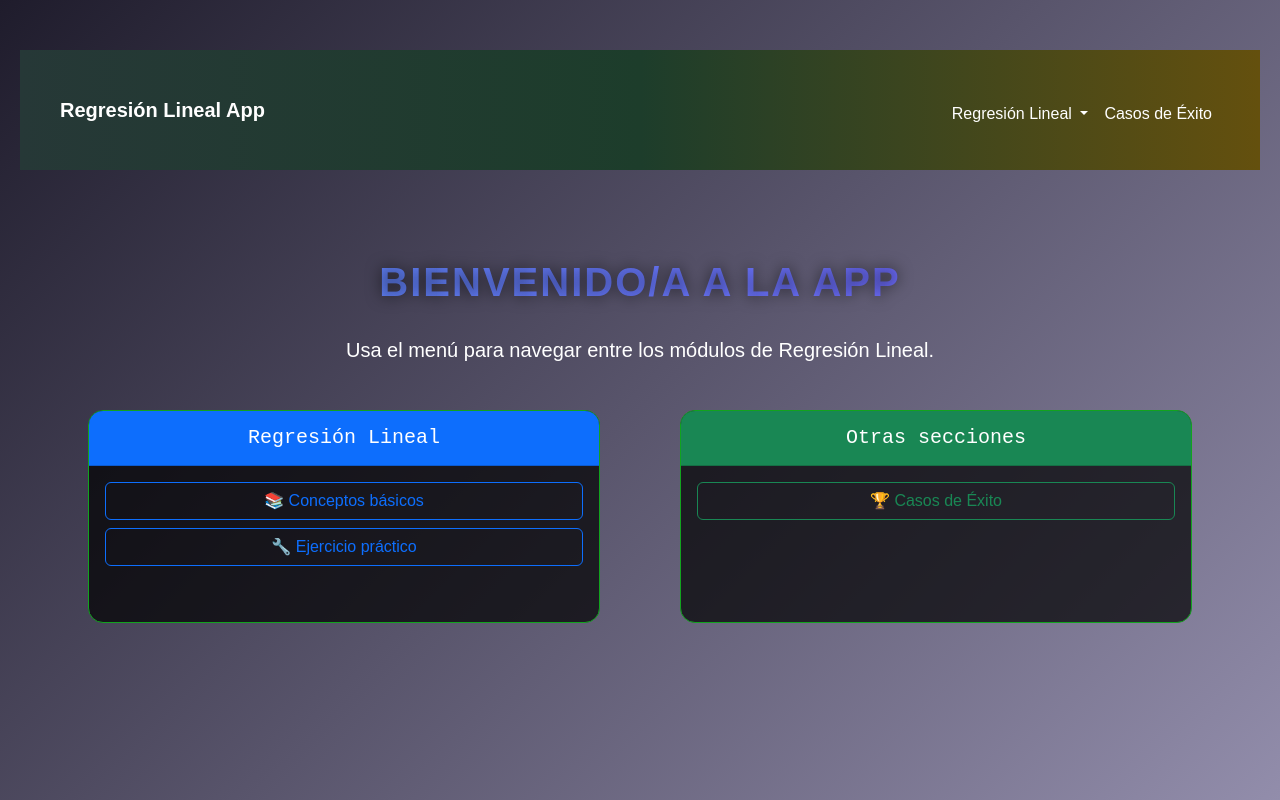
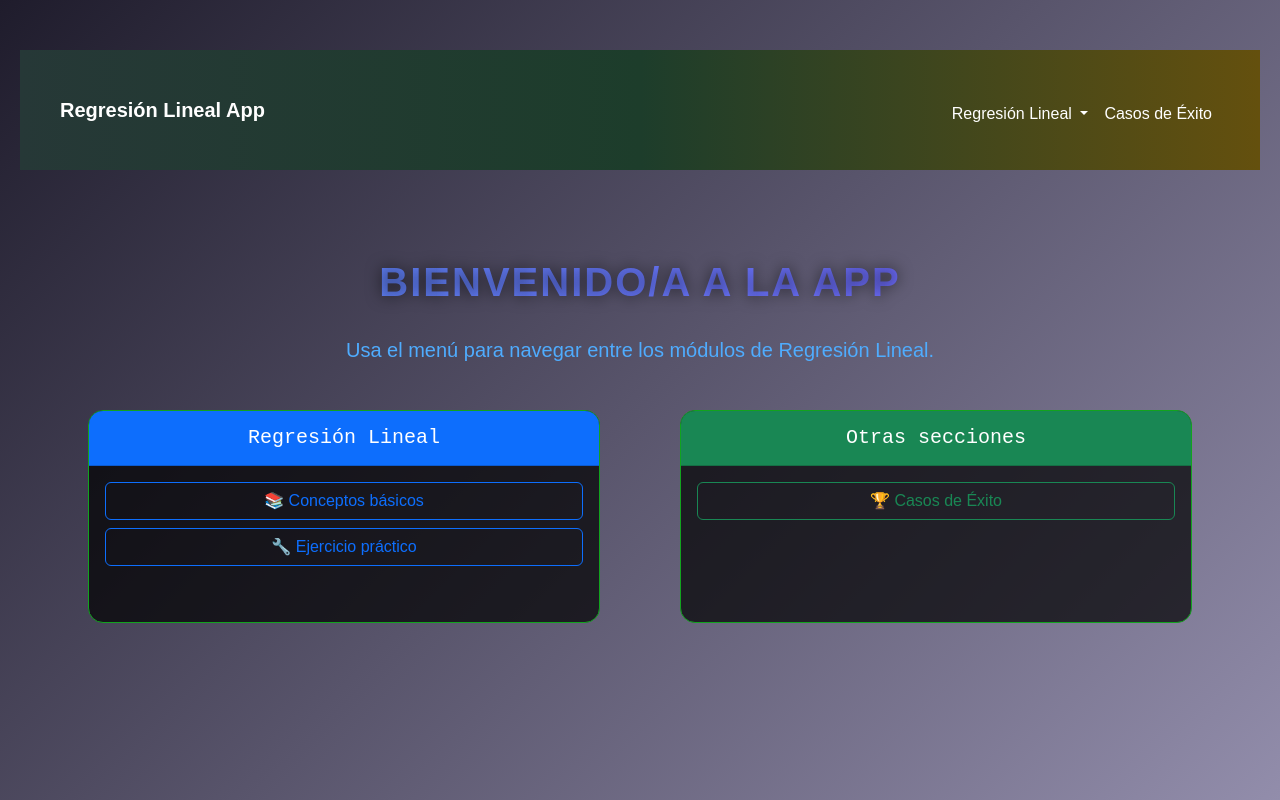
Before and after one commit to catabernal2003-png/Repositorio-Activades, a Flask app: page / in a window 1280 px wide. Run offline with Flask 3, Linux system fonts and the light colour scheme.

Commit message:
Se cambia el color del texto para que mejore su visualización

```diff
--- a/static/style.css
+++ b/static/style.css
@@ -7,7 +7,7 @@ html {
     font-size: 12pt;
     line-height: 18pt;
     font-weight: 400;
-    color: white;
+    color: #4facfe;
     margin: 0;
     padding: 0;
     width: 100%;
```
